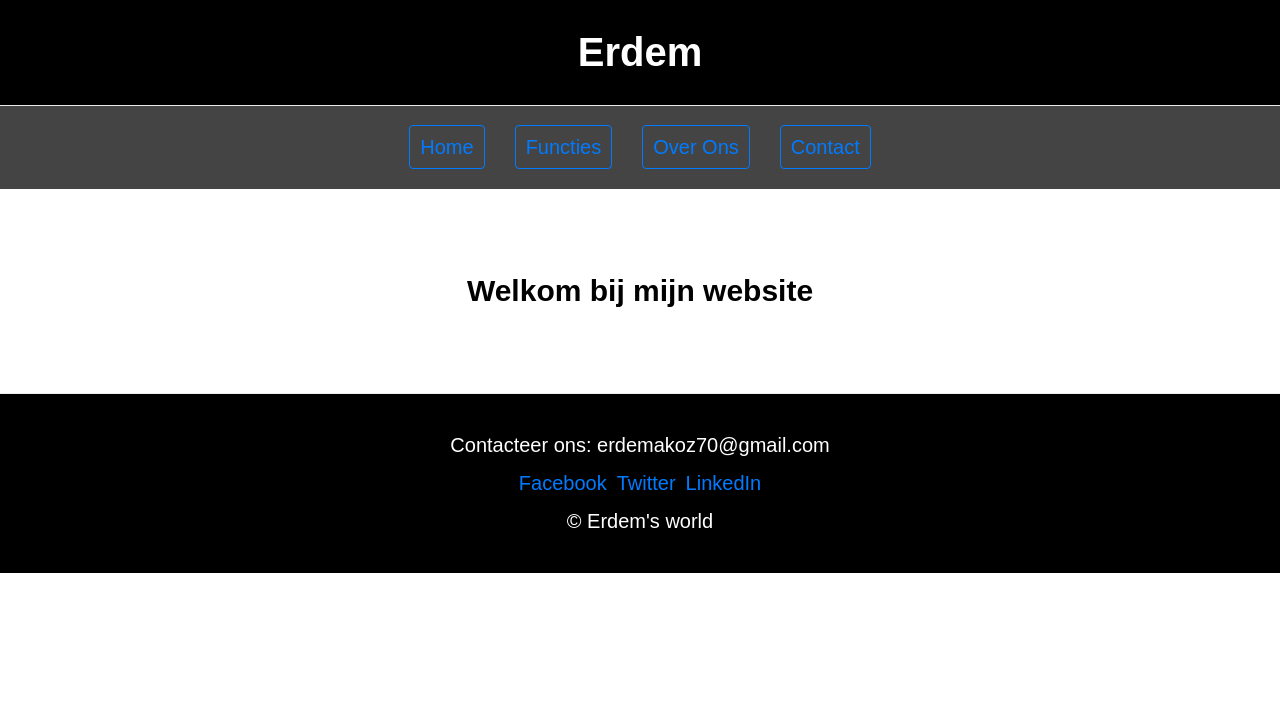
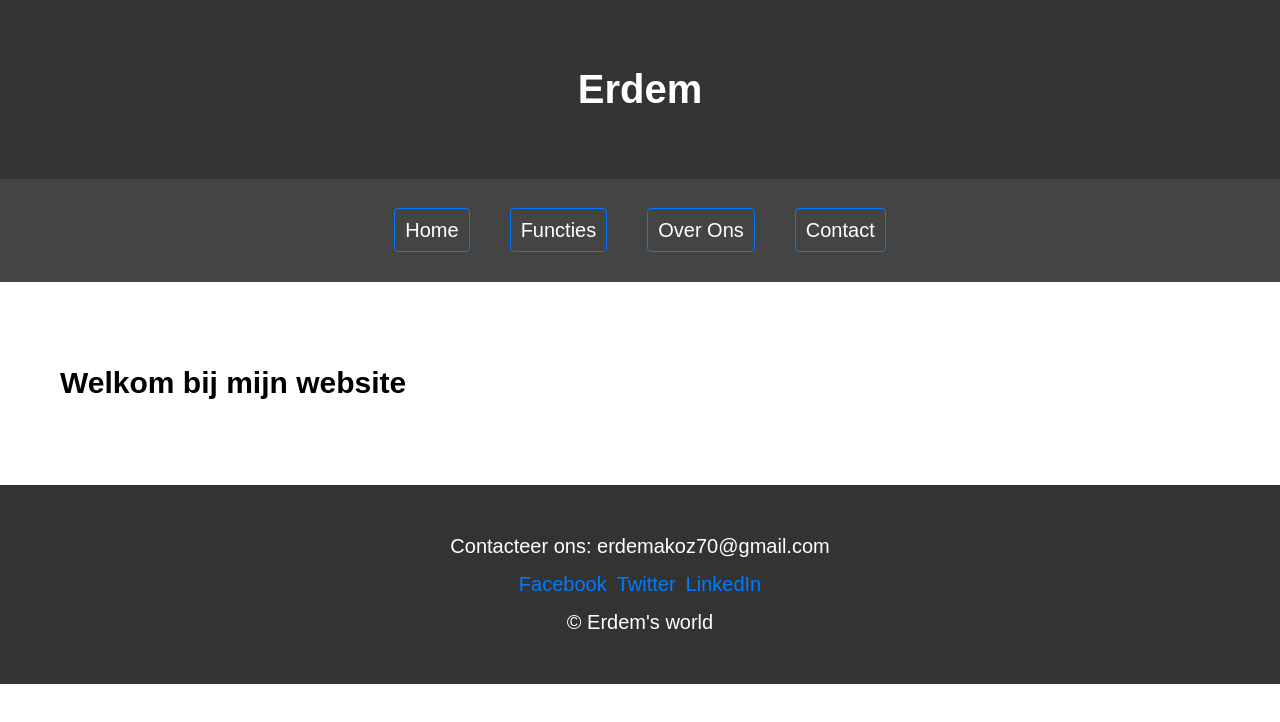
Before and after one commit to Erdemakoz/Scass-Repositry, a plain HTML site: page index.html in a window 1280 px wide. Drawn offline with Linux system fonts and the light colour scheme.

Commit message:
Add files via upload

```diff
--- a/index.html
+++ b/index.html
@@ -3,6 +3,10 @@
 <head>
     <meta charset="UTF-8">
     <meta name="viewport" content="width=device-width, initial-scale=1.0">
+    <head>
+        <meta name="description" content="Erdem Akoz - Portofolio Website - ERDEM.">
+    </head>
+
     <title>Titel van de website</title>
     <link rel="stylesheet" href="styles.css">
 </head>
--- a/styles.css
+++ b/styles.css
@@ -1,10 +1,10 @@
-/*# sourceMappingURL=styles.css.map */
 /* Basisstijlen */
 body {
     font-family: Arial, sans-serif;
     margin: 0;
     padding: 0;
 }
+
 /* Header */
 header {
     background-color: #333;
@@ -12,29 +12,45 @@ body {
     padding: 20px;
     text-align: center;
 }
+
 /* Navigatiebalk */
 nav {
     background-color: #444;
     padding: 10px;
 }
+
 nav ul {
     list-style-type: none;
     margin: 0;
     padding: 0;
-    text-align: center;
+    display: flex;
+    flex-wrap: wrap;
+    justify-content: center;
 }
+
 nav ul li {
-    display: inline;
-    margin-right: 20px;
+    margin: 5px;
 }
+
 nav ul li a {
     color: #fff;
     text-decoration: none;
+    padding: 10px;
+    border: 1px solid #007bff;
+    border-radius: 4px;
+    transition: background-color 0.3s, color 0.3s;
 }
+
+nav ul li a:hover {
+    background-color: #007bff;
+    color: #fff;
+}
+
 /* Main Content */
 main {
     padding: 20px;
 }
+
 /* Footer */
 footer {
     background-color: #333;
@@ -42,54 +58,7 @@ body {
     padding: 20px;
     text-align: center;
 }
-    /* Algemene stijlen */
-    body {
-    font-family: Arial, sans-serif;
-    margin: 0;
-    padding: 0;
-    }
-    header, nav, main, footer {
-    padding: 20px;
-    text-align: center;
-    }
-    header {
-    background-color: #000000;
-    border-bottom: 1px solid #e9ecef;
-    }
-    header h1 {
-    margin: 0;
-    }
-    nav ul {
-    list-style: none;
-    padding: 0;
-    display: flex;
-    flex-wrap: wrap;
-    justify-content: center;
-    margin: 0;
-    }
-    nav ul li {
-    margin: 5px;
-    }
-    nav ul li a {
-    text-decoration: none;
-    color: #007bff;
-    padding: 10px;
-    border: 1px solid #007bff;
-    border-radius: 4px;
-    transition: background-color 0.3s, color 0.3s;
-    }
-    nav ul li a:hover {
-    background-color: #007bff;
-    color: #fff;
-    }
-    main {
-    padding: 20px;
-    }
-    footer {
-    background-color: #000000;
-    border-top: 1px solid #e9ecef;
-    padding: 10px 20px;
-    }
+
 footer ul {
     list-style: none;
     padding: 0;
@@ -98,59 +67,117 @@ body {
     justify-content: center;
     margin: 10px 0 0;
 }
+
 footer ul li {
     margin: 5px;
 }
+
 footer ul li a {
     text-decoration: none;
     color: #007bff;
 }
+
 footer p {
     margin: 10px 0;
 }
+
 /* Media queries voor verschillende schermgroottes */
 /* Stijlen voor mobiele apparaten (standaard) */
 body {
     font-size: 16px;
 }
+
 header, nav, main, footer {
     padding: 10px;
 }
+
 nav ul {
     flex-direction: column;
 }
+
 nav ul li {
     margin: 5px 0;
 }
-    /* Stijlen voor tablets */
+
+/* Stijlen voor kleine tablets */
 @media (min-width: 600px) {
     body {
         font-size: 18px;
     }
+
     header, nav, main, footer {
         padding: 20px;
     }
+
     nav ul {
         flex-direction: row;
     }
+
     nav ul li {
         margin: 0 10px;
     }
+
+    main {
+        padding: 30px;
+    }
+}
+
+/* Stijlen voor grote tablets */
+@media (min-width: 768px) {
+    body {
+        font-size: 18px;
+    }
+
+    header, nav, main, footer {
+        padding: 20px;
+    }
+
+    nav ul {
+        flex-direction: row;
+    }
+
+    nav ul li {
+        margin: 0 10px;
+    }
+
     main {
         padding: 40px;
     }
 }
+
 /* Stijlen voor desktops */
-    @media (min-width: 900px) {
+@media (min-width: 992px) {
     body {
         font-size: 20px;
     }
+
     header, nav, main, footer {
         padding: 30px;
     }
+
     nav ul li {
         margin: 0 15px;
     }
+
+    main {
+        padding: 50px;
+    }
+}
+
+/* Stijlen voor grote desktops */
+@media (min-width: 1200px) {
+    body {
+        font-size: 20px;
+    }
+
+    header, nav, main, footer {
+        padding: 40px;
+    }
+
+    nav ul li {
+        margin: 0 20px;
+    }
+
     main {
         padding: 60px;
     }
```
Also changed, not shown: OverOns.html (+1 -0 lines), contact.html (+1 -0 lines), functies.html (+1 -0 lines). Lines whose indentation alone changed are shown as unchanged.
